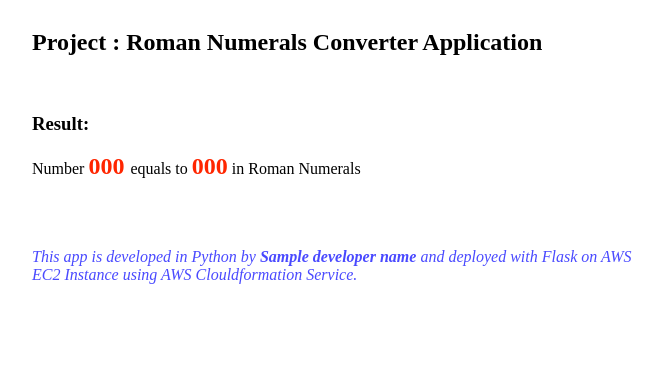
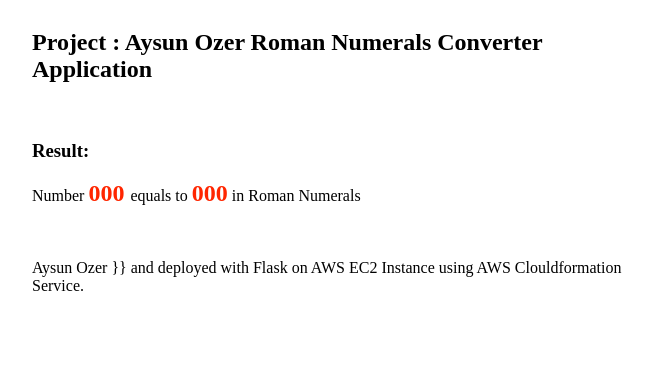
Before and after one commit to AysunOzer/Project-001-Roman-Numerals-Converter-Application-Python-Flask-, a Flask app: template 001-roman-numerals-converter/templates/result.html in a window 1280 px wide. Shown: the part 421-800 px from the top of the page, without its empty margins (308-970 px from the left). Run offline with Flask 2, Linux system fonts and the light colour scheme; the template is opened without the code that fills it: most values are stand-ins (such as "Sample title", 1, 10 or a date in 2020).

Commit message:
Update result.html

```diff
--- a/001-roman-numerals-converter/templates/result.html
+++ b/001-roman-numerals-converter/templates/result.html
@@ -39,15 +39,14 @@
 
     <div><img src="https://clarusway.com/wp-content/uploads/2020/06/clarusway_logo.png" /></div>
 
-    <h2>Project : Roman Numerals Converter Application</h2>
+    <h2>Project : Aysun Ozer Roman Numerals Converter Application</h2>
     <br>
 
 
     <h3><b>Result:</b></h3>
     <p>Number <span class="result"> <b> {{ number_decimal }}</b> </span>equals to <span class="result"><b>{{ number_roman }}</b></span> in Roman Numerals</p><br><br>
 
-
-    <p class="footnote"><i>This app is developed in Python by <b>{{ developer_name }}</b> and deployed with Flask on AWS
+Aysun Ozer }}</b> and deployed with Flask on AWS
             EC2 Instance using AWS Clouldformation Service.</i></p>
 </body>
 
```
